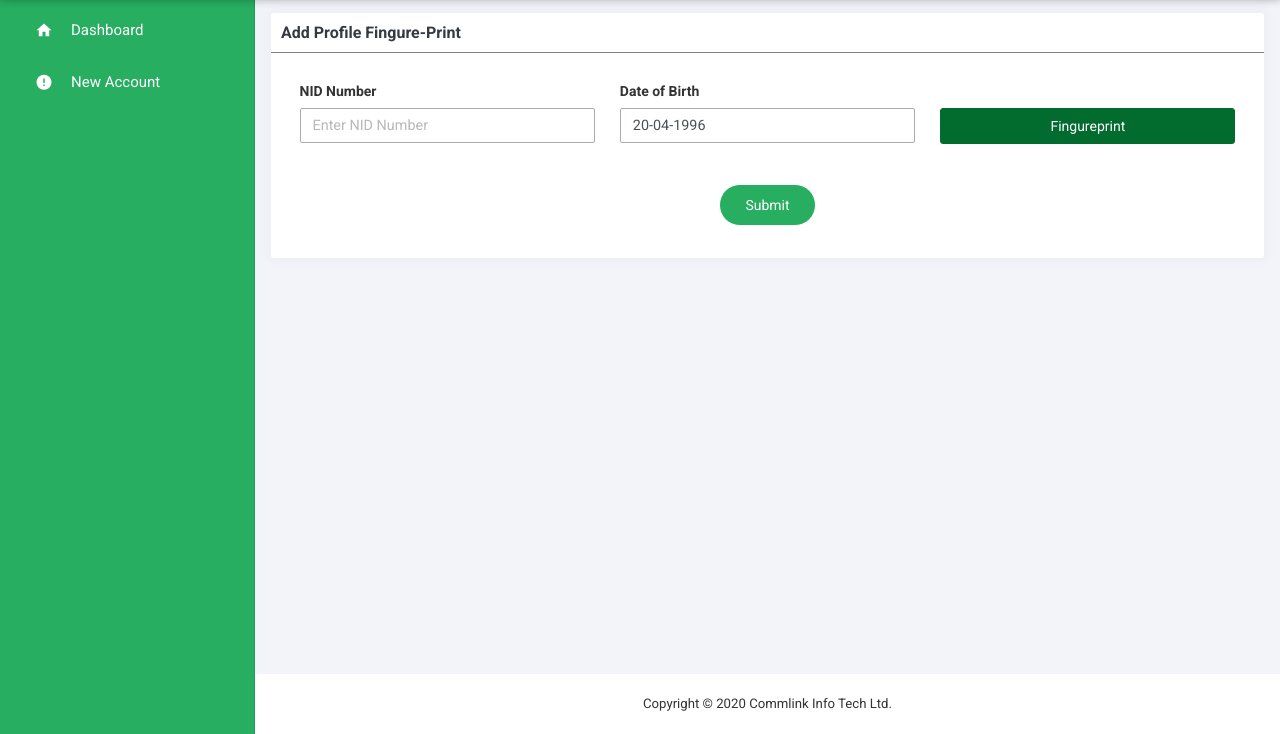
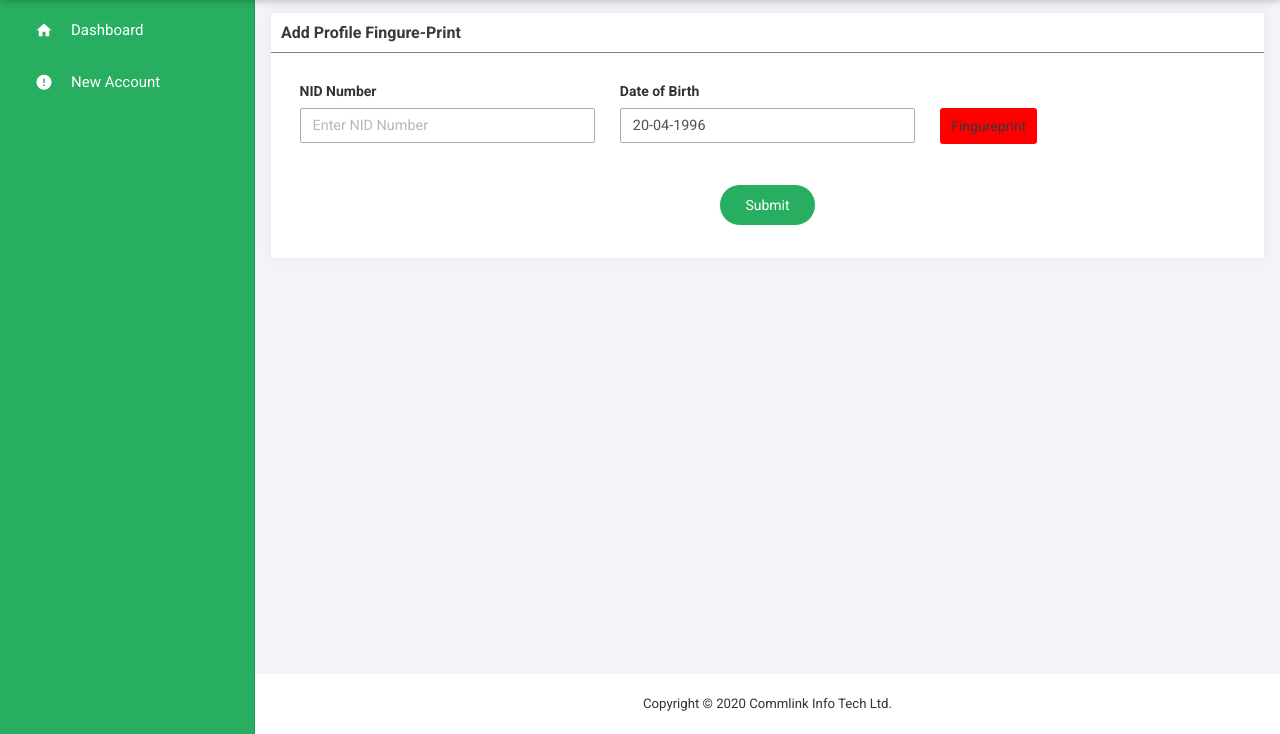
Before and after one commit to mookto/SBI, a React app: page /nid-verify in a window 1280 px wide. Shown: the part 66-800 px from the top of the page. Built offline with nearby package versions, Linux system fonts and the light colour scheme.

Commit message:
commit message

```diff
--- a/public/index.html
+++ b/public/index.html
@@ -62,6 +62,7 @@
               .show();
 
             console.log(captureResponse.data);
+            extraData["colorButton"] = "green";
             let data = {
               listoffingers: captureResponse.data,
               extraData,
--- a/src/app/UserApplication/NidVerify.js
+++ b/src/app/UserApplication/NidVerify.js
@@ -25,6 +25,7 @@ export class NidVerify extends Component {
       nidBack: nidBack,
       district: "1234",
       postalcode: "1234",
+      colorButton: "red",
     };
   }
 
@@ -36,6 +37,7 @@ export class NidVerify extends Component {
 
   receiveFingerData = (data) => {
     console.log(data);
+    this.setState({ ...data });
   };
 
   render() {
@@ -76,8 +78,13 @@ export class NidVerify extends Component {
                 <div className="col-md-4  d-inline-block">
                   <div className="form-group">
                     <button
-                      className="btn btn-primary"
-                      style={{ padding: "10px", margin: "0px" }}
+                      className="btn"
+                      style={{
+                        padding: "10px",
+                        margin: "0px",
+                        background:
+                          this.state.colorButton === "red" ? "red" : "green",
+                      }}
                       onClick={() => {
                         return window.captureFinger(
                           this,
```
